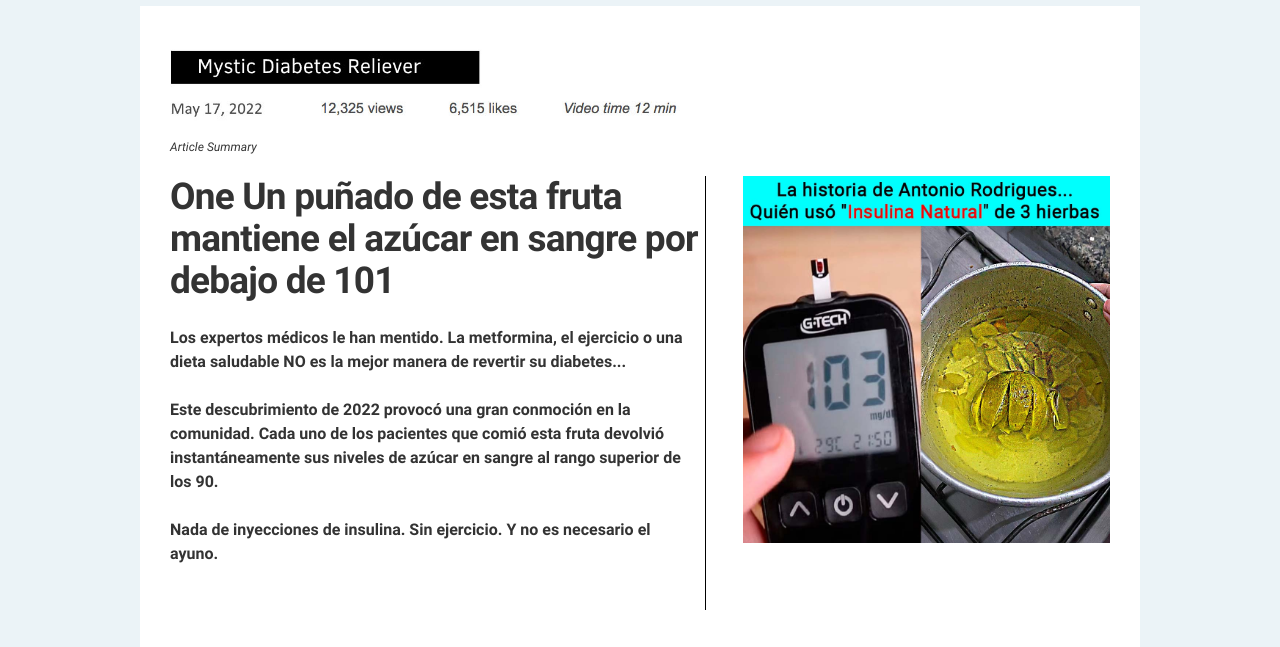
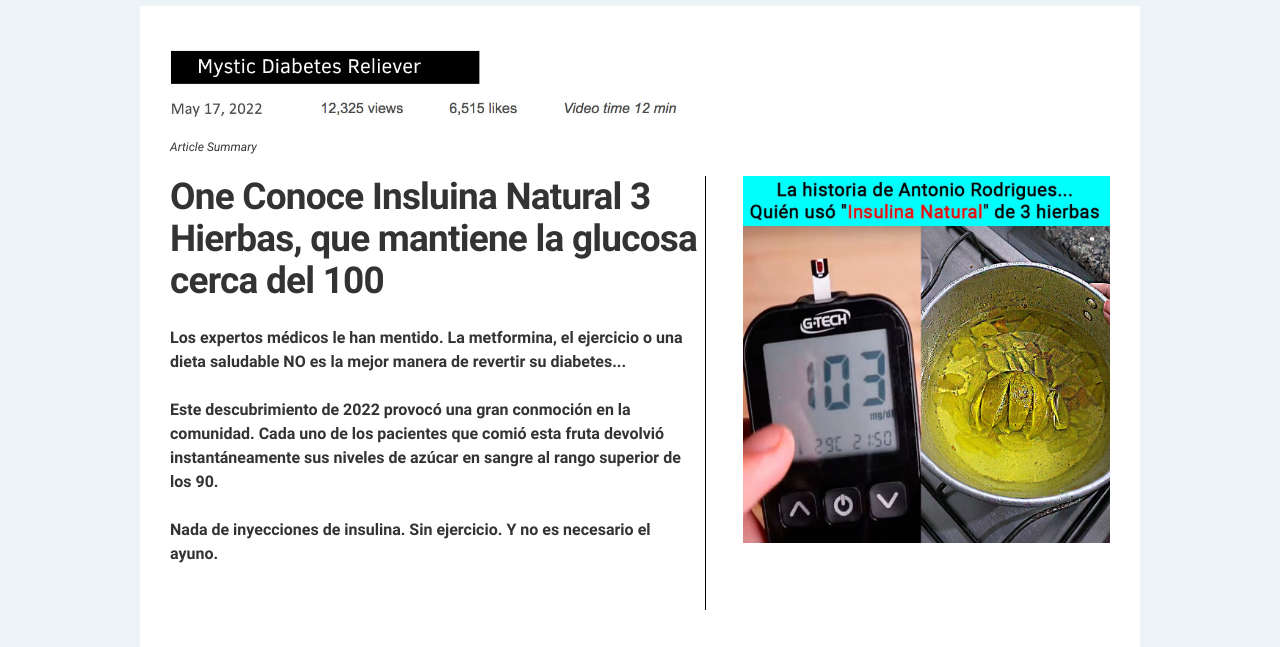
Before and after one commit to icaroh1/condigosindiabetes.click, a plain HTML site: page ps2/index.html in a window 1280 px wide. Shown: the part 104-751 px from the top of the page. Drawn offline with Linux system fonts and the light colour scheme; no server answers.

Commit message:
Update index.html

```diff
--- a/ps2/index.html
+++ b/ps2/index.html
@@ -35,7 +35,7 @@
 <div id="is1rg" draggable="false" class="wrapper">
 <div id="iv02f" draggable="false" class="text-wrapper">
 <h1 id="ito5l" data-gjs-type="heading" draggable="true" data-type="heading" spellcheck="false" class="">One
-<meta id="iqal8" draggable="true" charset="utf-8"><b id="docs-internal-guid-cbab4a4f-7fff-a023-6b58-f2eebf744b2c" data-gjs-type="text" draggable="true" class="">Un puñado de esta fruta mantiene el azúcar en sangre por debajo de 101
+<meta id="iqal8" draggable="true" charset="utf-8"><b id="docs-internal-guid-cbab4a4f-7fff-a023-6b58-f2eebf744b2c" data-gjs-type="text" draggable="true" class="">Conoce Insluina Natural 3 Hierbas, que mantiene la glucosa cerca del 100
 </b></h1>
 <div id="imwsf" data-gjs-type="text" draggable="true" data-cke-filler-webkit="start" data-cke-temp="1">&nbsp;
 </div><br id="iiu0i" draggable="true"><b id="docs-internal-guid-d292956a-7fff-d37f-a116-e225b70f5365" data-gjs-type="text" draggable="true" class="">Los expertos médicos le han mentido. La metformina, el ejercicio o una dieta saludable NO es la mejor manera de
```
